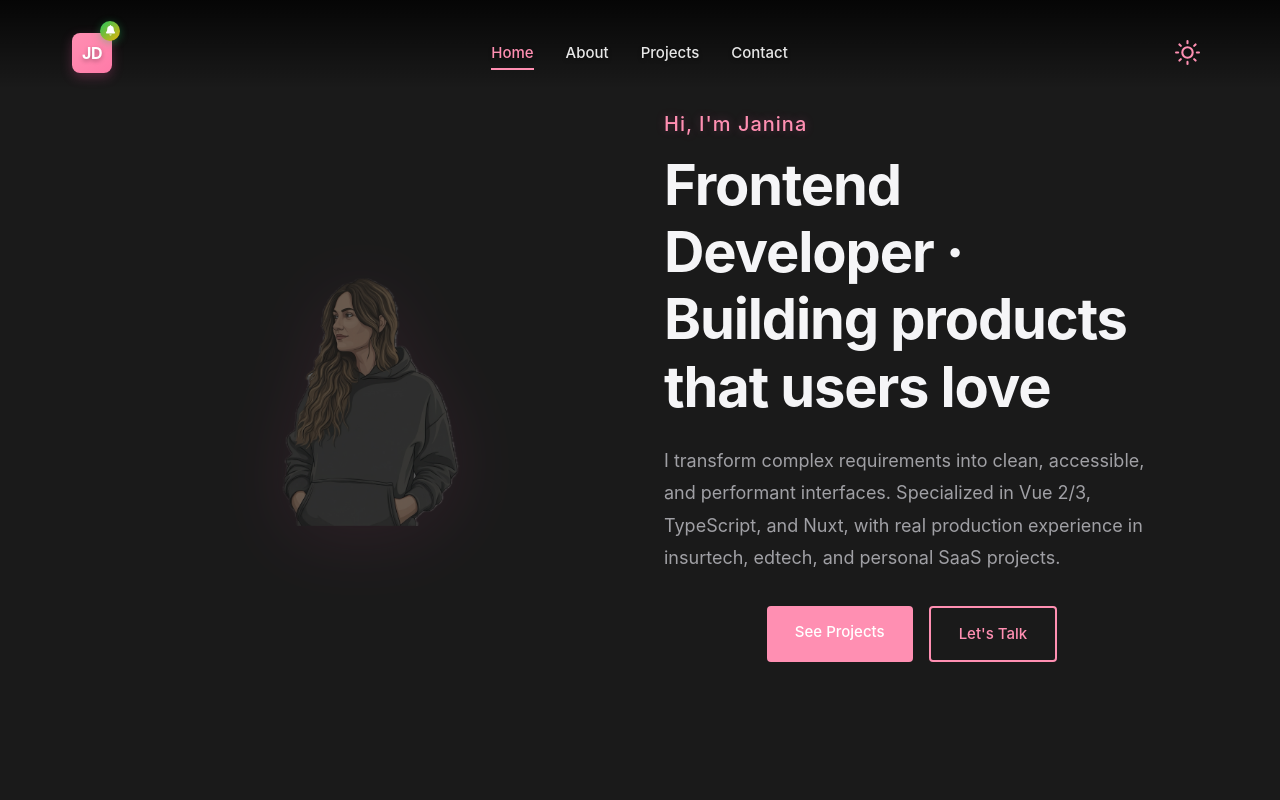
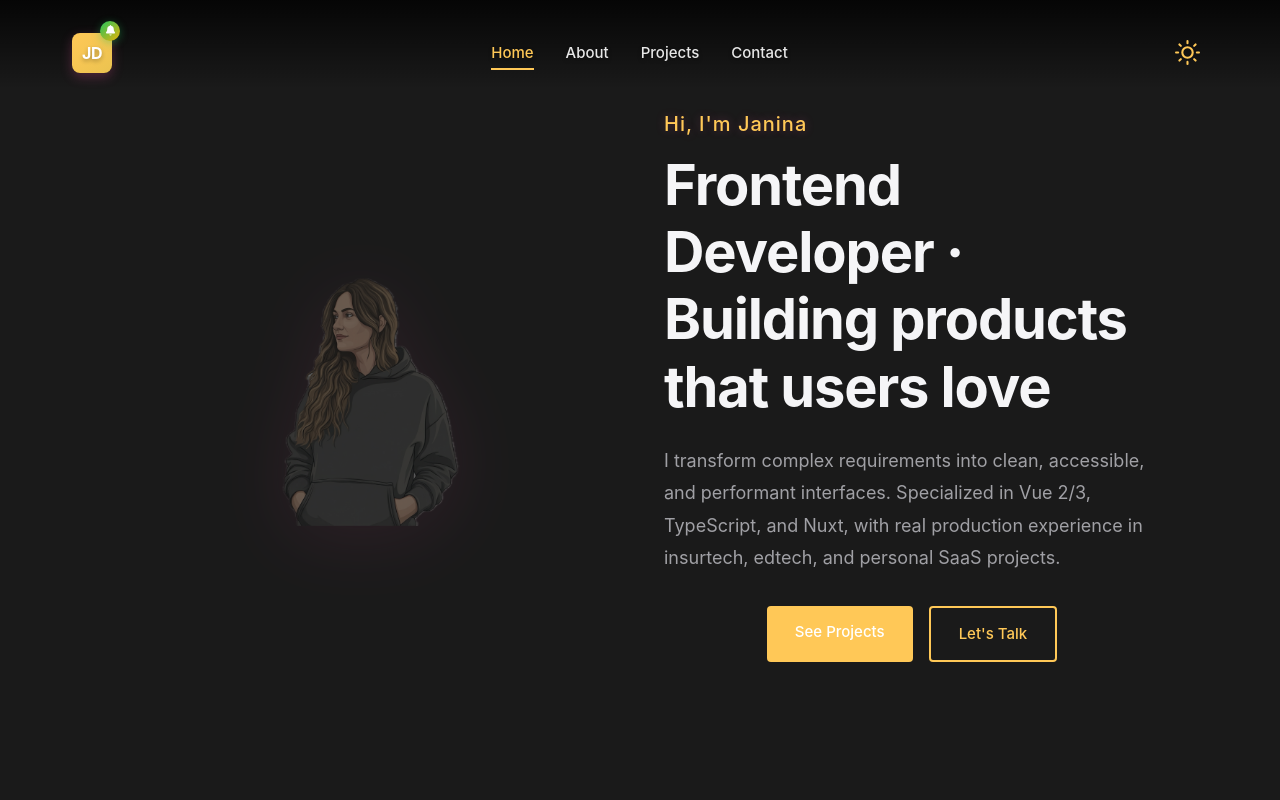
Before and after one commit to janinadm/projects-portfolio-vercel, a Nuxt app: page / in a window 1280 px wide. Shown: the top 800 px of the page. Built offline with nearby package versions, Linux system fonts and the light colour scheme.

Commit message:
feat(styles): add RGB background token and update global atmospheric glow

```diff
--- a/assets/scss/_base.scss
+++ b/assets/scss/_base.scss
@@ -33,10 +33,32 @@ body {
   color: var(--c-text-primary);
   -webkit-text-size-adjust: 100%;
   min-height: 100vh;
+  position: relative;
+}
+
+/* Global atmospheric glow */
+body::before {
+  content: '';
+  position: fixed;
+  top: 0;
+  left: 0;
+  width: 100vw;
+  height: 100vh;
+  /* Glow dorado sutil desde la esquina superior derecha */
+  background: radial-gradient(circle at 80% 0%, var(--c-accent-subtle) 0%, transparent 70%),
+    radial-gradient(circle at 0% 100%, rgba(var(--c-bg-primary-rgb), 0) 0%, var(--c-accent-subtle) 100%);
+  pointer-events: none;
+  z-index: -1;
+  opacity: 0.5;
 }
 
 /* Typography hierarchy */
-h1, h2, h3, h4, h5, h6 {
+h1,
+h2,
+h3,
+h4,
+h5,
+h6 {
   margin: 0;
   font-weight: var(--font-weight-semibold);
   line-height: var(--line-height-tight);
--- a/assets/scss/_tokens.scss
+++ b/assets/scss/_tokens.scss
@@ -4,15 +4,17 @@
    ========================= */
 
 :root {
-  /* Light Mode (default) */
-  --c-bg-primary: #f5f5f7;
-  --c-bg-primary-rgb: 245, 245, 247;
-  --c-bg-secondary: #ffffff;
-  --c-bg-tertiary: #fafafa;
-  --c-bg-elevated: rgba(255, 255, 255, 0.7);
+  /* Light Mode (default - now Warmer/Creamy) */
+  --c-bg-primary: #FDFCF8;
+  /* Crema muy suave */
+  --c-bg-primary-rgb: 253, 252, 248;
+  --c-bg-secondary: #F7F5F0;
+  /* Arena/Hueso */
+  --c-bg-tertiary: #F2EFE9;
+  --c-bg-elevated: rgba(253, 252, 248, 0.8);
 
-  --c-bg-gradient-start: #f8f8fa;
-  --c-bg-gradient-end: #f2f2f5;
+  --c-bg-gradient-start: #FDFCF8;
+  --c-bg-gradient-end: #F4F1EA;
 
   --c-panel-bg: #ffffff;
   --c-panel-bg-subtle: rgba(255, 255, 255, 0.85);
@@ -35,11 +37,11 @@
   --c-text-tertiary: #86868b;
   --c-text-disabled: #a1a1a6;
 
-  /* Light mode accent: Pink */
-  --c-accent: #D64C8F;
-  --c-accent-hover: #C63A7F;
-  --c-accent-active: #B82870;
-  --c-accent-subtle: rgba(214, 76, 143, 0.1);
+  /* Light mode accent: Golden Hour */
+  --c-accent: #E0A82E;
+  --c-accent-hover: #C68E17;
+  --c-accent-active: #A67512;
+  --c-accent-subtle: rgba(224, 168, 46, 0.15);
 
   /* Status colors */
   --c-success: #34c759;
@@ -152,9 +154,9 @@
   --c-text-tertiary: #86868b;
   --c-text-disabled: #6e6e73;
 
-  /* Dark mode accent: Light pink */
-  --c-accent: #FF8FB2;
-  --c-accent-hover: #FF7AA8;
-  --c-accent-active: #FF659E;
-  --c-accent-subtle: rgba(255, 143, 178, 0.15);
+  /* Dark mode accent: Gold/Warm */
+  --c-accent: #FFC857;
+  --c-accent-hover: #EBC350;
+  --c-accent-active: #D9B340;
+  --c-accent-subtle: rgba(255, 200, 87, 0.15);
 }
```
